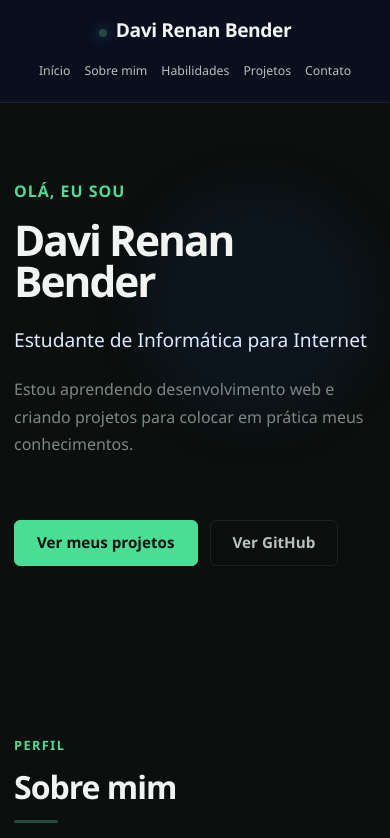
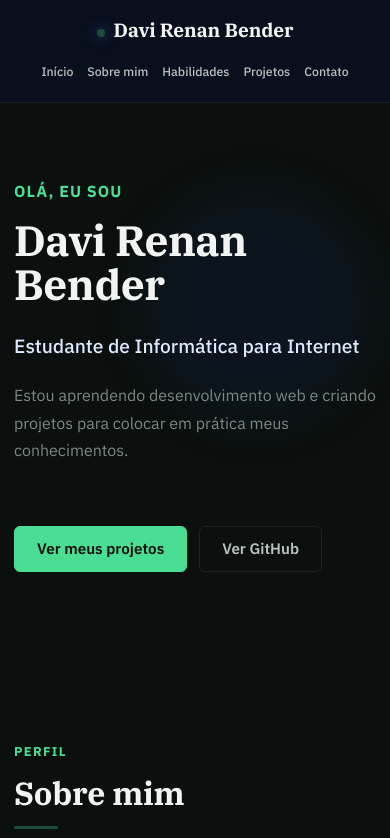
Before and after one commit to Davi-Renan-Bender/davi-trabalho-final-git, a plain HTML site: page index.html in a window 390 px wide. Shown: the top 838 px of the page. Drawn offline with Linux system fonts and the light colour scheme.

Commit message:
style: refatora tipografia do portfolio

```diff
--- a/index.html
+++ b/index.html
@@ -7,6 +7,12 @@
     <meta
       name="description"
       content="Portfólio de Davi Renan Bender, estudante de Informática para Internet."
+    />
+    <link rel="preconnect" href="https://fonts.googleapis.com" />
+    <link rel="preconnect" href="https://fonts.gstatic.com" crossorigin />
+    <link
+      href="https://fonts.googleapis.com/css2?family=IBM+Plex+Sans:wght@400;500;600;700&family=IBM+Plex+Serif:wght@500;600;700&display=swap"
+      rel="stylesheet"
     />
 
     <link rel="stylesheet" href="style.css" />
--- a/style.css
+++ b/style.css
@@ -14,7 +14,7 @@
 }
 
 body {
-  font-family: "Segoe UI", Tahoma, Geneva, Verdana, sans-serif;
+  font-family: var(--font-body);
   background: var(--bg-primary);
   color: var(--text-secondary);
   line-height: 1.7;
@@ -34,6 +34,12 @@
   max-width: 100%;
   display: block;
 }
+h1,
+h2,
+h3,
+h4 {
+  font-family: var(--font-heading);
+}
 
 /* =========================================================
    VARIÁVEIS
@@ -64,6 +70,8 @@
   --radius-medium: 10px;
 
   --transition: 0.25s ease;
+  --font-heading: "IBM Plex Serif", Georgia, serif;
+  --font-body: "IBM Plex Sans", "Segoe UI", sans-serif;
 }
 
 /* =========================================================
@@ -127,7 +135,7 @@
   color: var(--text-primary);
   font-size: 1.35rem;
   font-weight: 700;
-  letter-spacing: -0.4px;
+  letter-spacing: -0.1px;
 
   white-space: nowrap;
 
@@ -196,7 +204,7 @@
   color: var(--text-primary);
   font-size: clamp(2rem, 4vw, 2.7rem);
   line-height: 1.15;
-  letter-spacing: -1px;
+  letter-spacing: -0.3px;
   margin-bottom: 20px;
 }
 
@@ -267,8 +275,8 @@
   max-width: 850px;
 
   font-size: clamp(3rem, 8vw, 6rem);
-  line-height: 0.98;
-  letter-spacing: -3px;
+  line-height: 1.05;
+  letter-spacing: -1px;
 
   margin-bottom: 22px;
 }
@@ -1422,7 +1430,7 @@
 
   #inicio h2 {
     font-size: clamp(2.7rem, 14vw, 4rem);
-    letter-spacing: -2px;
+    letter-spacing: -0.5px;
   }
 
   #inicio h2 + p {
```
